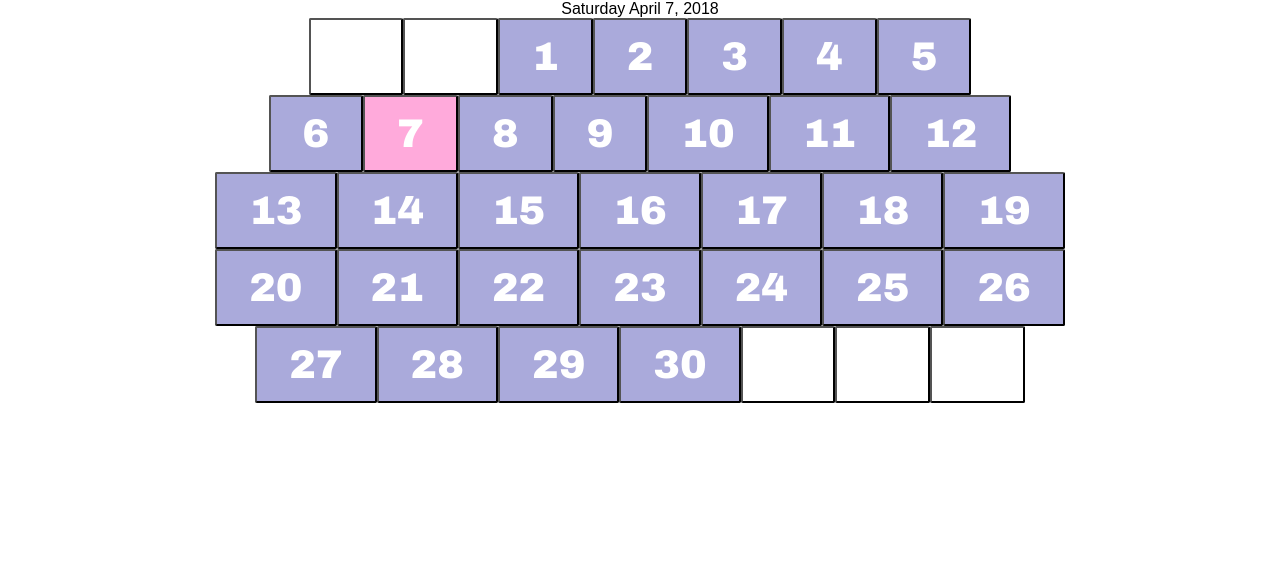
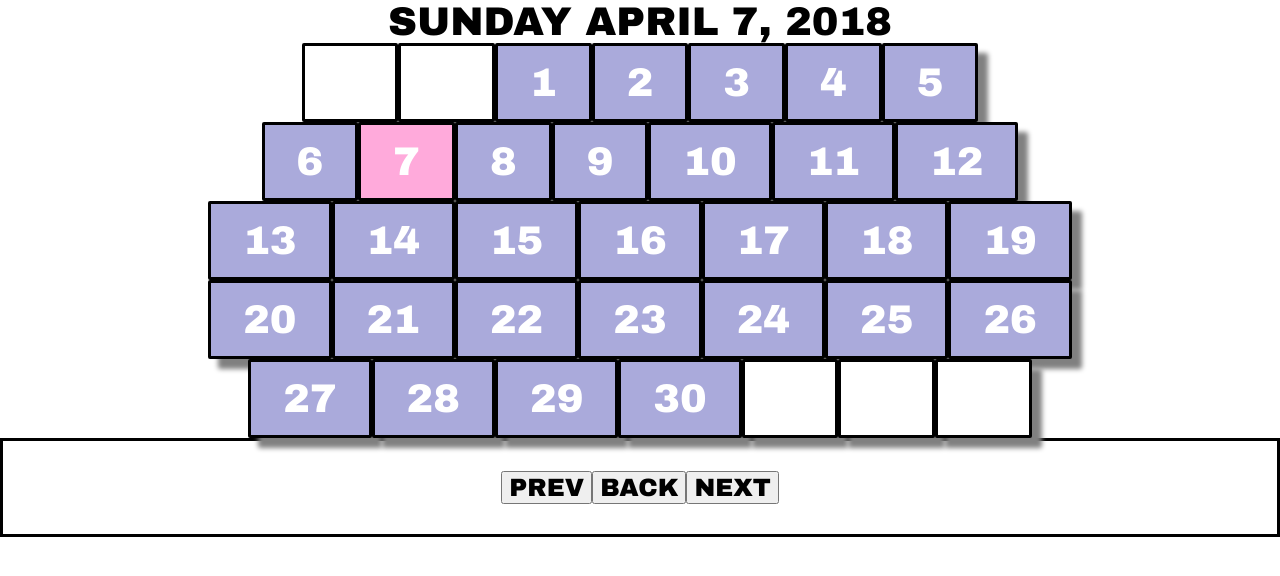
Before and after one commit to ralfpopescu/birdlog, a React (Create React App) app: page / in a window 1280 px wide. Shown: the top 576 px of the page. Built offline with nearby package versions, Linux system fonts and the light colour scheme.

Commit message:
animations continued

```diff
--- a/src/components/App.js
+++ b/src/components/App.js
@@ -1,6 +1,9 @@
 import React, { Component } from 'react';
 import Day from './Day'
 import Month from './Month'
+import Text from './Text'
+import Button from './Button'
+import StyledDiv from './StyledDiv'
 import logo from '../logo.svg';
 import '../styles/App.css';
 
@@ -14,12 +17,17 @@ class App extends Component {
     var month = d.getMonth();
     var day = d.getDate();
     var year = d.getFullYear();
-    var dayString = weekdays[weekday - 1] + " " + months[month] + " " + day + ", " + year;
+    var dayString = weekdays[weekday] + " " + months[month] + " " + day + ", " + year;
 
     return    (
       <div className="App">
-        {dayString}
-        <Month today = {day} weekday = {weekday}/>
+          <Text text = {dayString}/>
+          <Month today = {day} weekday = {weekday}/>
+        <StyledDiv float = {'center'}>
+          <Button>prev</Button>
+          <Button>back</Button>
+          <Button>next</Button>
+        </StyledDiv>
       </div>
     );
   }
--- /dev/null
+++ b/src/components/Button.js
@@ -0,0 +1,24 @@
+import React from 'react'
+import styled from 'styled-components'
+
+
+const RegButton = styled.button`
+  background: ${(props) => props.color};
+  font-size: 25px;
+  font-family: 'Arial Black';
+  text-transform: uppercase;
+  transition: 0.1s ease-in-out;
+
+  &:hover {
+      position: relative;
+      transform: scale(1.2);
+      cursor: pointer;
+    };
+`
+
+const Button = ({ children, onClick, color }) => (
+  <RegButton color={color} onClick={onClick}>{children}</RegButton>
+)
+
+
+export default Button
--- a/src/components/Day.js
+++ b/src/components/Day.js
@@ -5,10 +5,12 @@ const fadeIn = keyframes`
   0% {
     opacity: 0;
     padding: 30px 64px;
+    box-shadow: 50px 50px 50px grey;
   }
   100% {
     opacity: 1;
     padding: 15px 32px;
+    box-shadow: 10px 10px 5px grey;
   }
 `;
 
@@ -23,11 +25,17 @@ const Button = styled.button`
   padding: 15px 32px;
   font-family: 'Arial Black';
   animation: ${(props) => {return (.05 * props.day)}}s ${fadeIn} ease-out;
+  box-shadow: 10px 10px 5px grey;
+
+  border-style: solid;
+  border-width: 3px;
+  border-color: #000000;
+  transition: 0.3s ease-in-out;
 
   &:hover {
       position: relative;
-      transform: scale(2);
-      transition: 0.3s ease-out;
+      transform: scale(1.5);
+      cursor: pointer;
     };
 `;
 
--- /dev/null
+++ b/src/components/StyledDiv.js
@@ -0,0 +1,15 @@
+import React, { Component } from 'react'
+import styled, { keyframes } from 'styled-components'
+
+const StyledDiv = styled.div`
+  background: ${(props) => props.color};
+  padding: 30px 0px;
+  float: ${(props) => props.float ? props.float : 'center'};
+  border-style: solid;
+  border-width: 3px;
+  border-color: #000000;
+  width:auto;
+  overflow-x: hidden;
+`;
+
+export default StyledDiv
--- a/src/components/Text.js
+++ b/src/components/Text.js
@@ -0,0 +1,15 @@
+import React, { Component } from 'react'
+import styled, { keyframes } from 'styled-components'
+
+const StyledText = styled.div`
+  font-size: 40px;
+  font-family: 'Arial Black';
+  text-transform: uppercase;
+
+`;
+
+const Text = ({ text }) => (
+  <StyledText>{text}</StyledText>
+)
+
+export default Text
```
